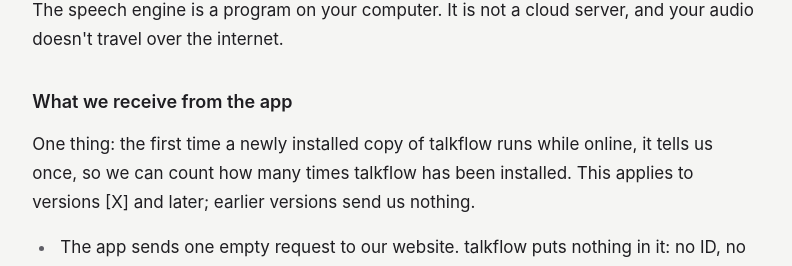
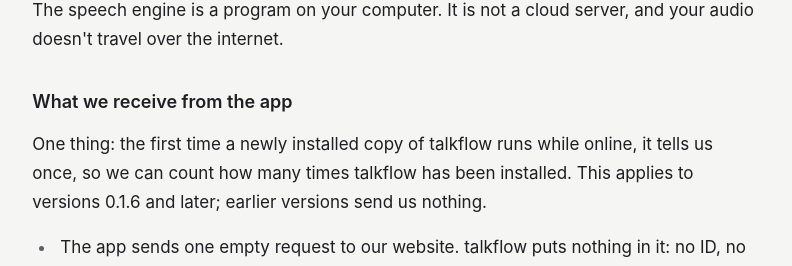
Before and after one commit to saamirkhrl/talkflow, a Next.js app in the folder client/: page /privacy in a window 1280 px wide. Shown: the part 4330-4596 px from the top of the page, without its empty margins (243-1035 px from the left). Built offline with nearby package versions, Linux system fonts and the light colour scheme; no server answers.

Commit message:
docs(site): install count starts with 0.1.6
Co-Authored-By: Claude Opus 5.5 <noreply@anthropic.com>

```diff
--- a/client/app/privacy/page.tsx
+++ b/client/app/privacy/page.tsx
@@ -2,8 +2,8 @@ import type { Metadata } from "next";
 import Link from "next/link";
 import { EmailLink, LegalPage, REPO_URL } from "@/components/legal/LegalPage";
 
-// TODO before merging: the first app version that counts installs (docs/telemetry.md).
-const COUNTED_FROM = "[X]";
+// The first app version that counts installs (docs/telemetry.md).
+const COUNTED_FROM = "0.1.6";
 
 export const metadata: Metadata = {
   title: "Privacy Policy",
```
